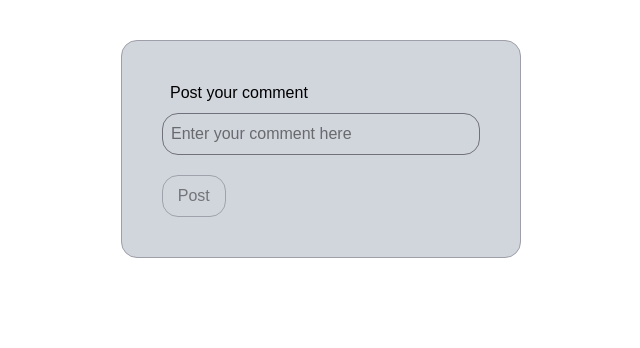
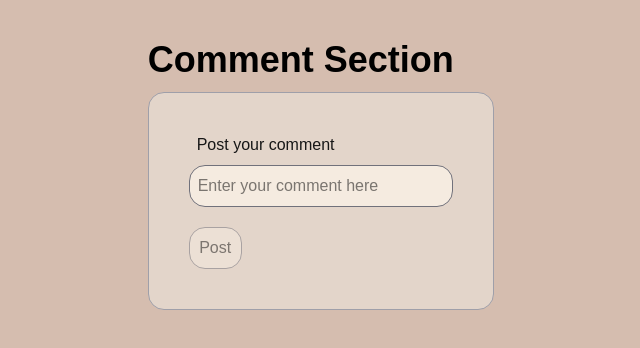
Before and after one commit to Ambraxil/Midterm-INTP302, a Next.js app: page / in a window 1280 px wide. Shown: the top 348 px of the page, without its empty margins (319-959 px from the left). Built offline with nearby package versions, Linux system fonts and the light colour scheme.

Commit message:
Ui update

```diff
--- a/app/page.tsx
+++ b/app/page.tsx
@@ -51,28 +51,28 @@ export default function Home() {
   };
 
   return (
-    <main className="flex min-h-screen flex-col items-center p-10">
-      <div className="flex w-2/6 flex-col">
-        <div className="bg-gray-300 p-10 border border-zinc-400 rounded-2xl">
-          <h2 className="mb-2 ml-2 text-black">Post your comment</h2>
+    <main className="flex min-h-screen flex-col items-center bg-[#D5BDAF]">
+      <div className="flex w-2/6 flex-col p-10">
+      <h1 className="font-bold text-4xl mb-3 text-black">Comment Section</h1>
+      <div className="bg-[#E3D5CA] p-10 border border-zinc-400 rounded-2xl">
+        <h2 className="mb-2 ml-2">Post your comment</h2>
         <input
           type="text"
             value={comment}
             disabled={isLoading}
             onChange={(e) => setComment(e.target.value)}
             placeholder={isLoading ? "Analyzing via Azure AI..." : "Enter your comment here"}
-            className="bg-mauve-300 p-2 w-1/1 border border-zinc-500 text-black rounded-2xl disabled:opacity-50"
+          className="bg-[#F5EBE0] p-2 w-1/1 border border-zinc-500 text-black rounded-2xl disabled:opacity-50"
         />
         <button
         type="submit"
         onClick={handlePosting}
         disabled={isLoading || !comment.trim()}
-            className="bg-mauve-400 pt-2 pb-2 mt-5 border border-zinc-500 rounded-2xl w-2/10 disabled:opacity-50 flex items-center justify-center gap-2"
+        className="bg-[#F5EBE0] pt-2 pb-2 mt-5 border border-zinc-500 rounded-2xl w-2/10 disabled:opacity-50 flex items-center justify-center gap-2"
         >
         <h2>{isLoading ? "Checking..." : "Post"}</h2>
       </button>
       </div>
-
         {posts.length !== 0 && (
           <div className="mt-10">
             <h3 className="mb-3 font-bold text-zinc-700 ml-2">Approved Public Feed</h3>
```
Lines whose indentation alone changed are shown as unchanged.
